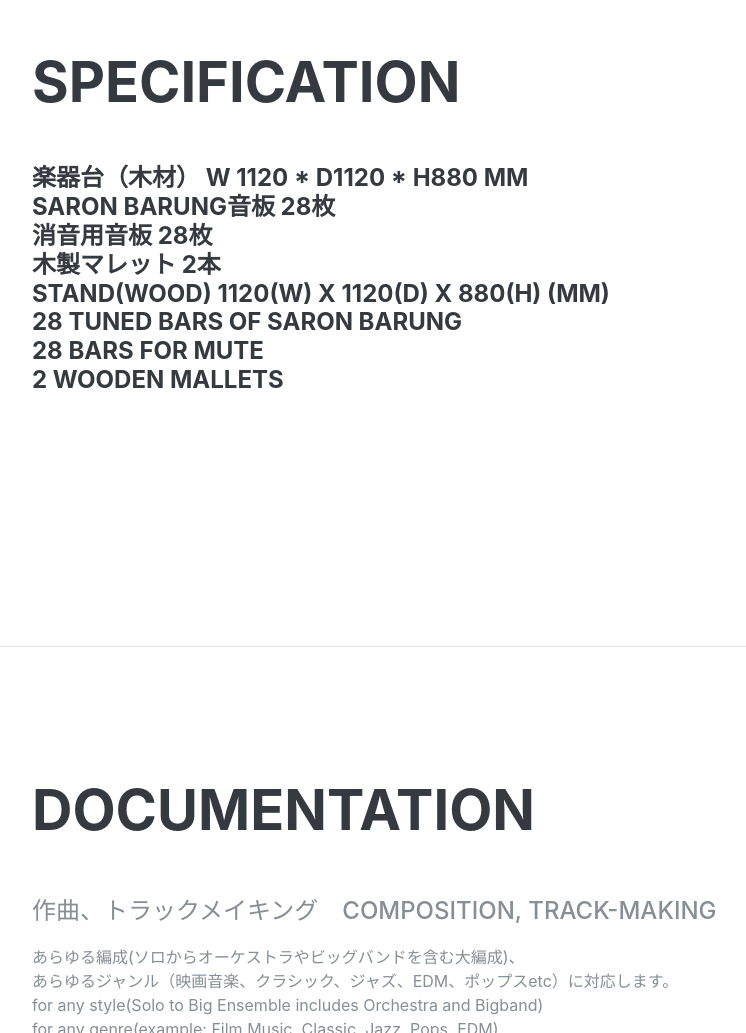
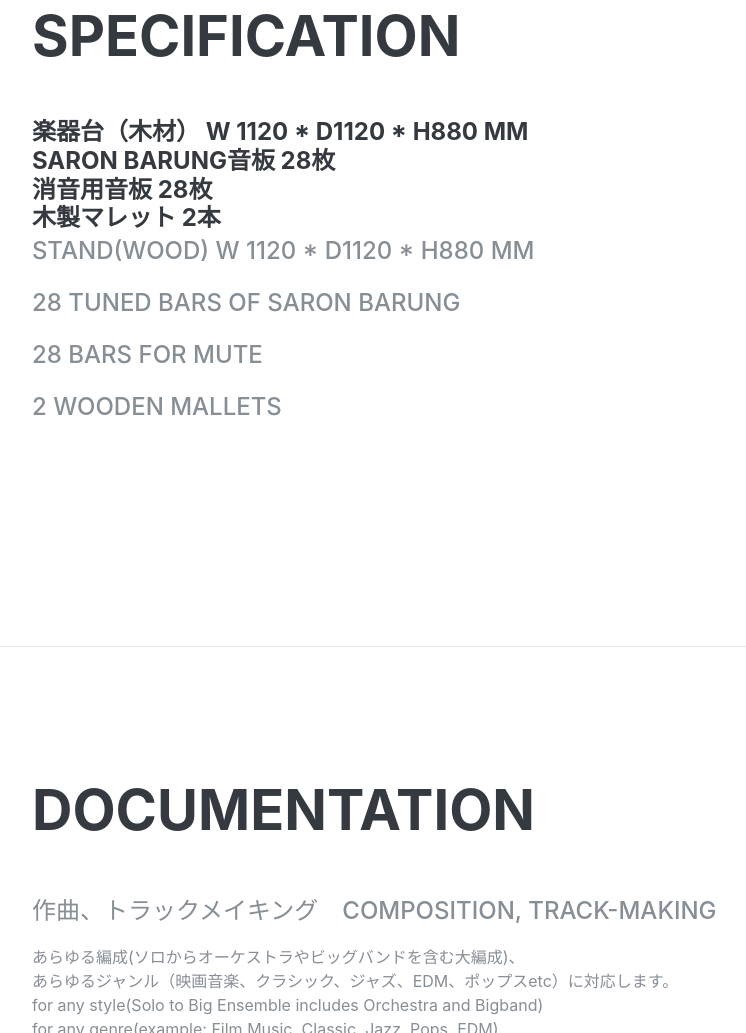
Before and after one commit to Morita-Ryo/Morita-Ryo.github.io, a plain HTML site: page saronrails.html in a window 1280 px wide. Shown: the part 1756-2789 px from the top of the page, without its empty margins (288-1034 px from the left). Drawn offline with Linux system fonts and the light colour scheme; a web font is replaced by a local one.

Commit message:
Update saronrails.html

```diff
--- a/saronrails.html
+++ b/saronrails.html
@@ -104,10 +104,14 @@
             <h4 class="mb-0">Saron barung音板 28枚</h4>
             <h4 class="mb-0">消音用音板 28枚</h4>
             <h4 class="mb-0">木製マレット 2本</h4>
-            <h4 class="mb-0">Stand(Wood) 1120(w) x 1120(d) x 880(h) (mm)</h4>
-            <h4 class="mb-0">28 tuned bars of Saron barung</h4>
-            <h4 class="mb-0">28 bars for mute</h4>
-            <h4 class="mb-0">2 wooden mallets</h4>
+            <div class="subheading mb-3">Stand(Wood)  W 1120 * D1120 * H880 mm</div>
+            <div class="subheading mb-3">28 tuned bars of Saron barung</div>
+            <div class="subheading mb-3">28 bars for mute</div>
+            <div class="subheading mb-3">2 wooden mallets</div>
+            <h4 class="mb-0"></h4>
+            <h4 class="mb-0"></h4>
+            <h4 class="mb-0"></h4>
+            <h4 class="mb-0"></h4>
 
 
 
```
